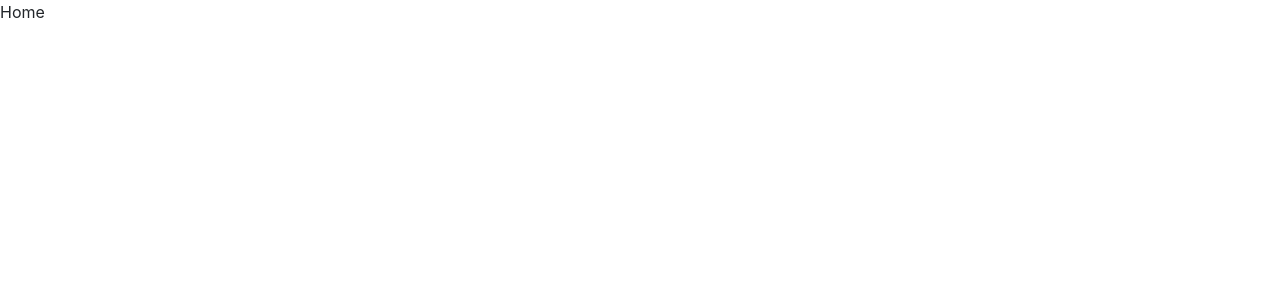
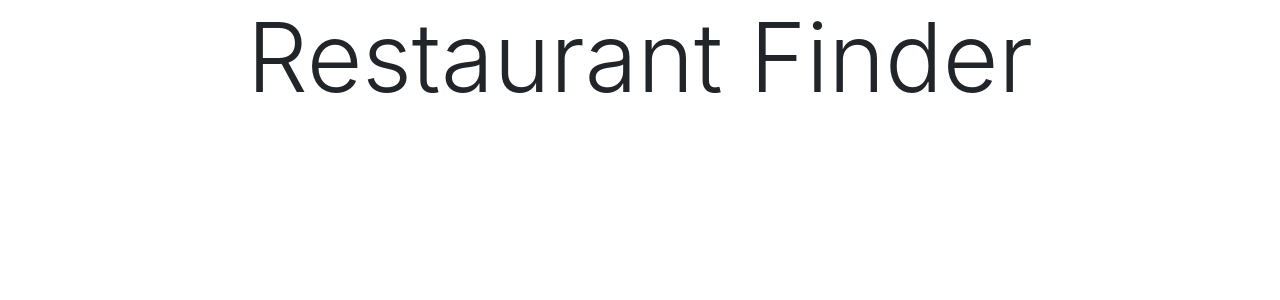
Before and after one commit to elliottthomlison/Yelp-Clone, a React (Create React App) app in the folder client/: page / in a window 1280 px wide. Shown: the top 300 px of the page. Built offline with nearby package versions, Linux system fonts and the light colour scheme.

Commit message:
Implement the code to render the Restaurant Finder header

```diff
--- a/client/src/components/Header.jsx
+++ b/client/src/components/Header.jsx
@@ -0,0 +1,13 @@
+import React from 'react'
+
+const Header = () => {
+  return (
+    <div>
+      <h1 className="font-weight-light display-1 text-center">
+        Restaurant Finder
+      </h1>
+    </div>
+  )
+}
+
+export default Header;
--- a/client/src/routes/Home.jsx
+++ b/client/src/routes/Home.jsx
@@ -1,9 +1,10 @@
 import React from 'react'
+import Header from '../components/Header';
 
 const Home = () => {
   return (
     <div>
-      Home
+      <Header/>
     </div>
   )
 }
```
Also changed, not shown: client/src/components/AddRestaurant.jsx (+13 -0 lines).
